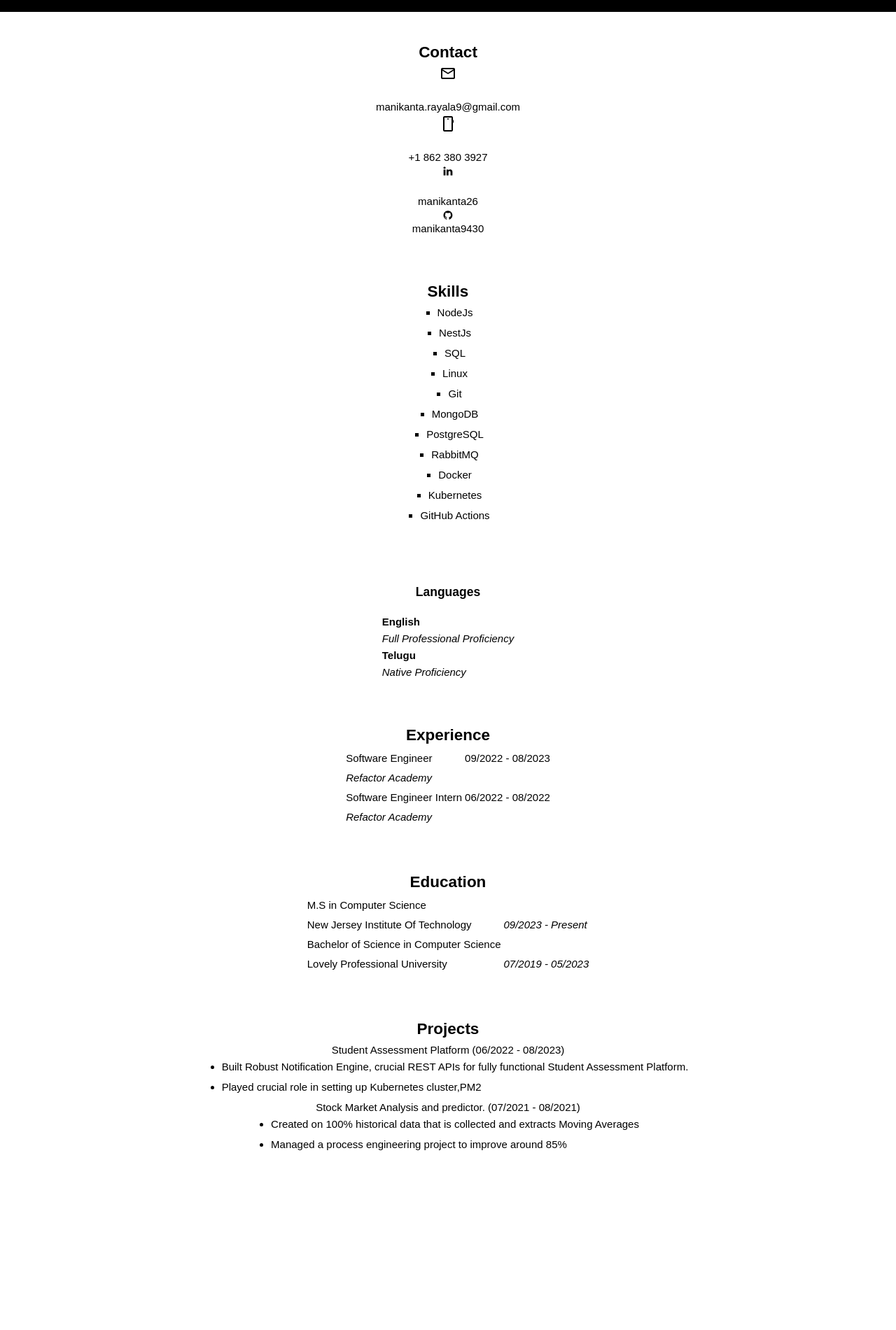
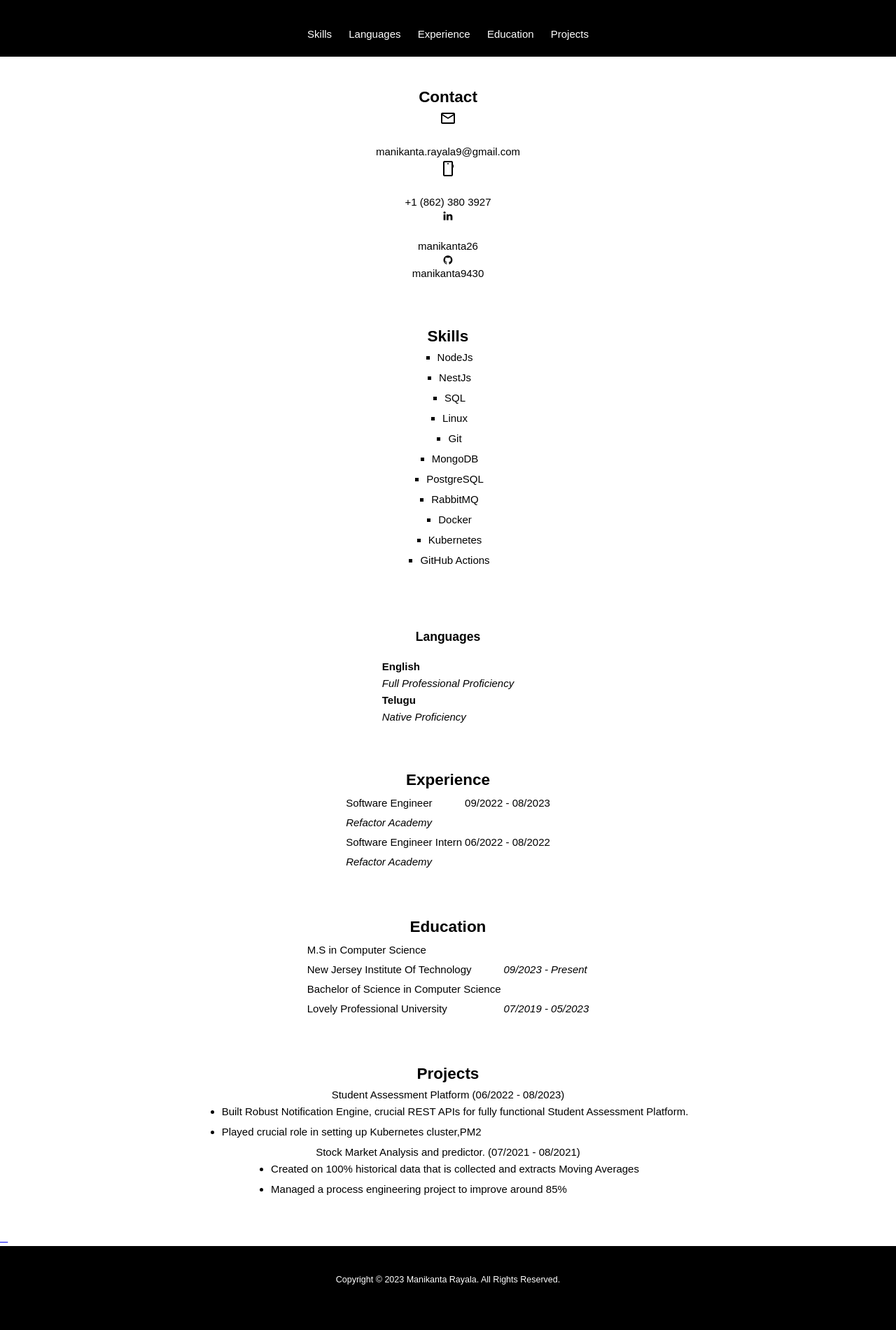
Before and after one commit to manikanta9430/A1-IS601, a plain HTML site: page index.html in a window 1280 px wide. Shown: the part 155-2056 px from the top of the page at 70% size. Before the commit the page ends 1848 px from the top, so only its background shows below. Drawn offline with nearby package versions, Linux system fonts and the light colour scheme.

Commit message:
new changes

```diff
--- a/index.html
+++ b/index.html
@@ -28,12 +28,22 @@
         </div>
     </header>
 
+    <nav>
+        <ul>
+            <li><a href="#skills">Skills</a></li>
+            <li><a href="#languages">Languages</a></li>
+            <li><a href="#experience">Experience</a></li>
+            <li><a href="#education">Education</a></li>
+            <li><a href="#projects">Projects</a></li>
+        </ul>
+    </nav>
+
     <div class="section" id="contact">
         <h2>Contact</h2>
         <i class="material-symbols-rounded">mail</i><br>
         <p><a href="mailto:manikanta.rayala9@gmail.com" class="contact-icon">manikanta.rayala9@gmail.com</p></a>
         <i class="material-symbols-rounded">smartphone</i><br>
-        <p><a href="tel:+18623803927" class="contact-icon">+1 862
+        <p><a href="tel:+18623803927" class="contact-icon">+1 (862)
                 380 3927</a></p>
         <i class="fa fa-linkedin"></i><br>
         <a href="https://www.linkedin.com/in/manikanta26/" class="contact-icon">
@@ -135,6 +145,18 @@
             <li>Managed a process engineering project to improve around 85%</li>
         </ul>
     </div>
+    <div class="go-to-top">
+        <a href="#">
+            <i class="fas fa-arrow-up"></i>
+        </a>
+    </div>
+
 </body>
 
+<footer>
+    <p><small>
+            Copyright © 2023 Manikanta Rayala. All Rights Reserved.
+        </small></p>
+</footer>
+
 </html>
--- a/style.css
+++ b/style.css
@@ -51,6 +51,32 @@ header {
     border-top: 1px solid rgb(255, 255, 255);
 }
 
+nav {
+    background-color: #000000;
+    color: #ffffff;
+    padding: 10px;
+    text-align: center;
+}
+
+nav ul {
+    list-style-type: none;
+}
+
+nav li {
+    display: inline-block;
+    padding: 10px;
+}
+
+nav a {
+    color: #ffffff;
+    text-decoration: none;
+}
+
+nav a:hover {
+    color: #cc1a1a;
+}
+
+
 #contact {
     background-color: white;
     color: black;
@@ -98,3 +124,11 @@ ul.skills-items {
     align-items: center;
     list-style-type: square;
 }
+
+footer {
+    text-align: center;
+    padding: 35px;
+    background-color: #000000;
+    color: #ffffff;
+    height: 50px;
+}
```
